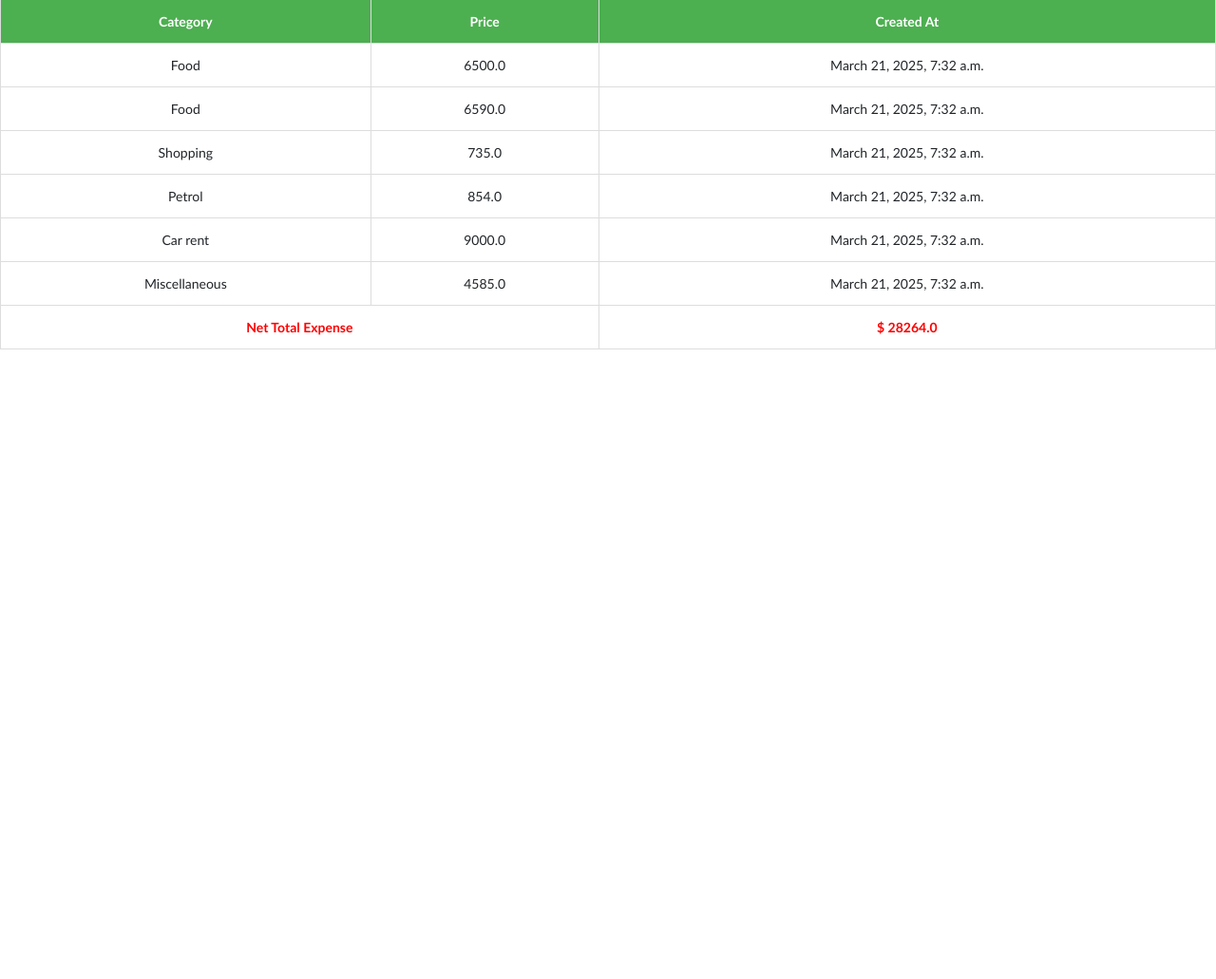
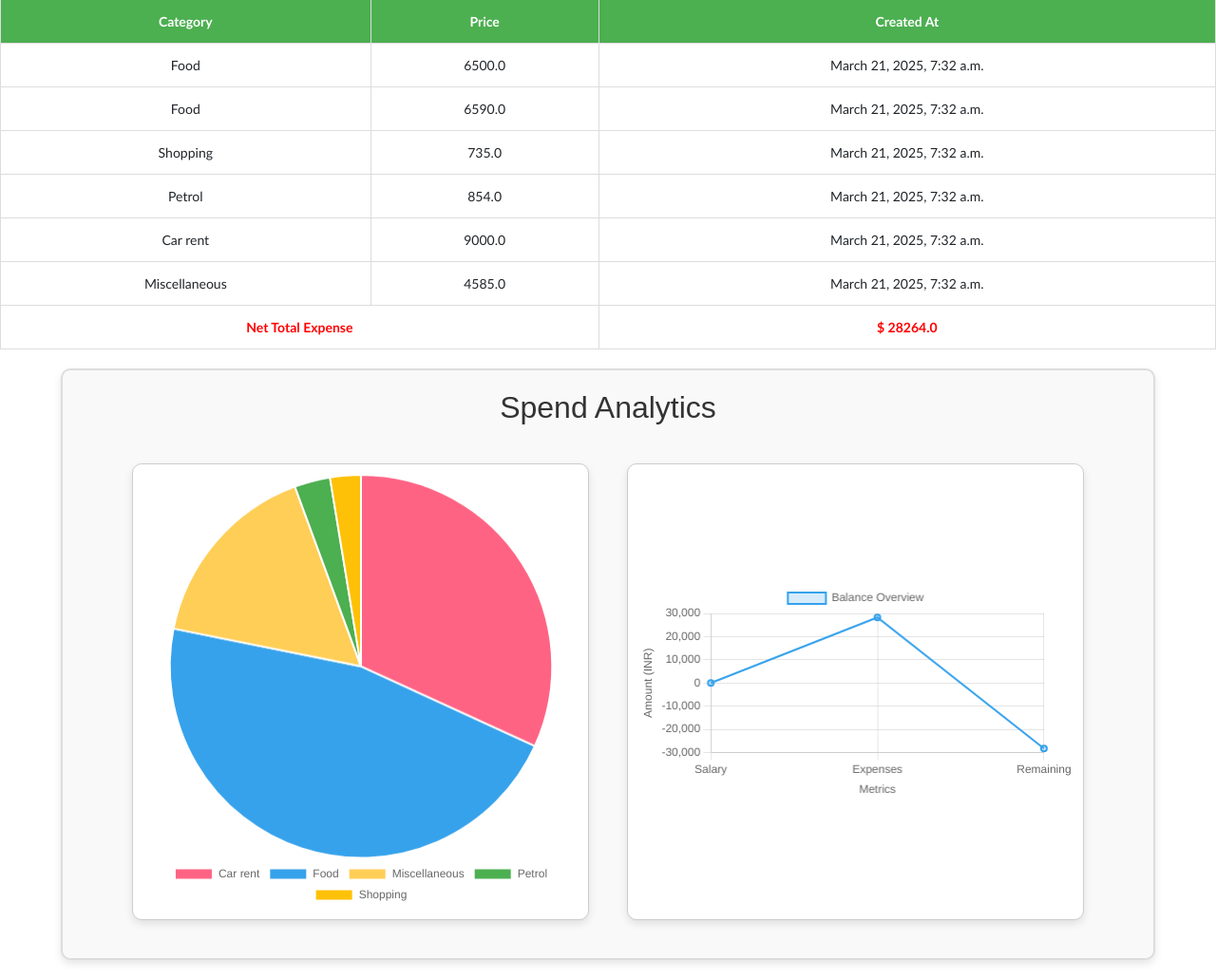
Before and after one commit to siva-sanker/Expense-tracker, a Django app: page /expense/ in a window 1280 px wide. Shown: the part 788-1819 px from the top of the page at 95% size. Before the commit the page ends 1156 px from the top, so only its background shows below. Run offline with Django 5.2, Linux system fonts and the light colour scheme; a user stored in the database is signed in; data comes from the database, SQL or seed files in the repository; both versions use the stored data as it was after the commit; tables that the repository leaves empty hold one stand-in row (values such as "Sample post"); some libraries are stand-ins or nearby versions.

Commit message:
charts added

```diff
--- a/app/static/css/expensetracker.css
+++ b/app/static/css/expensetracker.css
@@ -204,3 +204,43 @@
     font-weight: bold;
     color: #e53935; /* Highlighting net total expense */
 }
+
+.charts {
+    width: 90%; /* Reduce the overall width for better responsiveness */
+    margin: 20px auto; /* Center the charts section */
+    text-align: center;
+    padding: 20px;
+    border: 2px solid #ddd; /* Add a subtle border */
+    border-radius: 10px; /* Rounded corners */
+    background-color: #f9f9f9; /* Soft background color */
+    box-shadow: 0 4px 8px rgba(0, 0, 0, 0.1); /* Add a shadow effect */
+}
+
+.chart-heading {
+    margin-bottom: 20px;
+    font-family: 'Arial', sans-serif;
+    color: #333;
+}
+
+.chart-grid {
+    display: flex;
+    flex-wrap: wrap; /* Ensure charts adjust for smaller screens */
+    justify-content: center; /* Center charts horizontally */
+    gap: 40px; /* Space between the charts */
+    padding: 20px;
+}
+
+.chart-container {
+    width: 45%; /* Each chart takes 45% of the row width */
+    max-width: 650px; /* Limit maximum size */
+    min-width: 300px; /* Set minimum size for better visuals */
+    aspect-ratio: 1; /* Maintain 1:1 aspect ratio */
+    display: flex;
+    justify-content: center;
+    align-items: center;
+    background: white;
+    border: 1px solid #ccc;
+    border-radius: 10px;
+    padding: 10px;
+    box-shadow: 0 4px 8px rgba(0, 0, 0, 0.1);
+}
--- a/app/static/js/expense.js
+++ b/app/static/js/expense.js
@@ -0,0 +1,70 @@
+const categoryNames = JSON.parse(document.getElementById('categoryNames').textContent);
+const categoryTotals = JSON.parse(document.getElementById('categoryTotals').textContent);
+
+const ctx = document.getElementById('expenseChart').getContext('2d');
+const expenseChart = new Chart(ctx, {
+    type: 'pie',
+    data: {
+        labels: categoryNames, // Use the parsed category names
+        datasets: [{
+            data: categoryTotals, // Use the parsed totals
+            backgroundColor: [
+                '#FF6384', '#36A2EB', '#FFCE56', '#4CAF50', '#FFC107','orange'
+            ],
+        }]
+    },
+    options: {
+        responsive: true,
+        plugins: {
+            legend: {
+                position: 'bottom', // Set legend to bottom
+            }
+        }
+    }
+});
+console.log(categoryNames);
+console.log(categoryTotals);
+
+const lineChartData = JSON.parse(document.getElementById('lineChartData').textContent);
+
+const labels = lineChartData.map(dataPoint => dataPoint.label);
+const values = lineChartData.map(dataPoint => dataPoint.value);
+
+const cty = document.getElementById('lineChart').getContext('2d');
+const lineChart = new Chart(cty, {
+    type: 'line', // Set chart type to 'line'
+    data: {
+        labels: labels, // Labels: ['Salary', 'Expenses', 'Remaining']
+        datasets: [{
+            label: 'Balance Overview',
+            data: values, // Data: [Salary, Total Expense, Remaining Balance]
+            borderColor: '#36A2EB', // Line color
+            backgroundColor: 'rgba(54, 162, 235, 0.2)', // Fill under the line
+            borderWidth: 2,
+        }]
+    },
+    options: {
+        responsive: true,
+        plugins: {
+            legend: {
+                display: true,
+                position: 'top',
+            },
+        },
+        scales: {
+            x: {
+                title: {
+                    display: true,
+                    text: 'Metrics'
+                }
+            },
+            y: {
+                title: {
+                    display: true,
+                    text: 'Amount (INR)'
+                },
+                beginAtZero: true
+            }
+        }
+    }
+});
--- a/app/templates/expensetracker.html
+++ b/app/templates/expensetracker.html
@@ -7,7 +7,7 @@
     <title>Expense Tracker</title>
     <link rel="shortcut icon" href="{% static 'images/expense.png' %}" type="image/x-icon">
     <link rel="stylesheet" href="{% static 'css/expensetracker.css' %}">
-
+    <script src="https://cdn.jsdelivr.net/npm/chart.js"></script>
     <link rel="stylesheet" href="https://stackpath.bootstrapcdn.com/bootstrap/4.5.2/css/bootstrap.min.css">
 
 </head>
@@ -126,7 +126,38 @@
             </tr>
         </table>
 
+        <div class="charts">
+            <div class="chart-heading">
+                <h2>Spend Analytics</h2>
+            </div>
+            <div class="chart-grid">
+                <!-- Pie Chart -->
+                <div class="chart-container">
+                    <canvas id="expenseChart"></canvas>
+                </div>
+
+                <!-- Line Chart -->
+                <div class="chart-container">
+                    <canvas id="lineChart"></canvas>
+                </div>
+            </div>
+
+            <!-- Data Scripts -->
+            <script id="categoryNames" type="application/json">
+                {{ category_names_json|safe }}
+            </script>
+            <script id="categoryTotals" type="application/json">
+                {{ category_totals_json|safe }}
+            </script>
+            <script id="lineChartData" type="application/json">
+                {{ line_chart_data|safe }}
+            </script>
+        </div>
+
+
     <script src="https://code.jquery.com/jquery-3.6.4.min.js"></script>
+
     <script src="https://stackpath.bootstrapcdn.com/bootstrap/4.5.2/js/bootstrap.min.js"></script>
+    <script src="{% static 'js/expense.js' %}"></script>
 </body>
 </html>
--- a/app/views.py
+++ b/app/views.py
@@ -57,14 +57,17 @@
     return render(request, 'signup.html')
 
 
+from django.shortcuts import render
+from django.db.models import Sum
+import json  # Import the JSON module
+
 def expense(request):
+    username = request.session.get('username', None)
+    categories = Category.objects.all()
 
-    username=request.session.get('username',None)
-    categories=Category.objects.all()
-
-    if request.method=='POST':
+    if request.method == 'POST':
         if 'bal' in request.POST:
-            amount=request.POST.get('bal')
+            amount = request.POST.get('bal')
             if amount:
                 Balance.objects.update_or_create(
                     user=request.user,
@@ -72,12 +75,12 @@
                 )
 
         elif 'add_expense' in request.POST:
-            price=float(request.POST['price'])
-            cat_id=request.POST['category']
+            price = float(request.POST['price'])
+            cat_id = request.POST['category']
 
-            category=Category.objects.get(id=cat_id)
+            category = Category.objects.get(id=cat_id)
 
-            Expense.objects.create(category=category,price=price,user=request.user)
+            Expense.objects.create(category=category, price=price, user=request.user)
 
             return redirect('expense')
 
@@ -86,31 +89,53 @@
             return redirect('expense')
 
         elif 'delete_one' in request.POST:
-            item=Expense.objects.order_by("-id").first()    #?????
+            item = Expense.objects.order_by("-id").first()  # Latest expense
             if item:
                 item.delete()
 
-    expenses=Expense.objects.filter(user=request.user)
+    expenses = Expense.objects.filter(user=request.user)
 
     try:
-        b=Balance.objects.get(user=request.user)
+        b = Balance.objects.get(user=request.user)
+        salary=b.balance if b else 0
     except Balance.DoesNotExist:
-        b=None
+        salary=0
 
-    total_expense=sum(float(expense.price) for expense in expenses)
+    total_expense = sum(float(expense.price) for expense in expenses)
 
-    remaining_balance = b.balance - total_expense if b else 0
+    remaining_balance = salary- total_expense if salary else 0
 
-    category_sum=(Expense.objects.filter(user=request.user).values('category__name').annotate(total=Sum('price')))
+    # Calculate category-wise totals
+    category_sum = Expense.objects.filter(user=request.user).values('category__name').annotate(total=Sum('price'))
+    category_names = [data['category__name'] for data in category_sum]
+    category_totals = [data['total'] for data in category_sum]
 
-    return render(request,'expensetracker.html',{
-        'username':username,
-        'categories':categories,
-        'expenses':expenses,
-        'total_expense':total_expense,
-        'category_wise_sum':category_sum,
-        'bal':b,
-        'remaining':remaining_balance})
+    # Serialize the data into JSON
+    category_names_json = json.dumps(category_names)
+    category_totals_json = json.dumps(category_totals)
+
+    data_points = [
+        {'label': 'Salary', 'value': salary},
+        {'label': 'Expenses', 'value': total_expense},
+        {'label': 'Remaining', 'value': remaining_balance},
+    ]
+
+    # Serialize data for the template
+    line_chart_data = json.dumps(data_points)
+
+    return render(request, 'expensetracker.html', {
+        'username': username,
+        'categories': categories,
+        'expenses': expenses,
+        'total_expense': total_expense,
+        'category_wise_sum': category_sum,
+        'bal': b,
+        'remaining': remaining_balance,
+        'category_names_json': category_names_json,  # Pass serialized data
+        'category_totals_json': category_totals_json,  # Pass serialized data
+        'line_chart_data': line_chart_data,
+    })
+
 
 
 def export_expenses_to_csv(request):
```
Also changed, not shown: db.sqlite3 (added).
